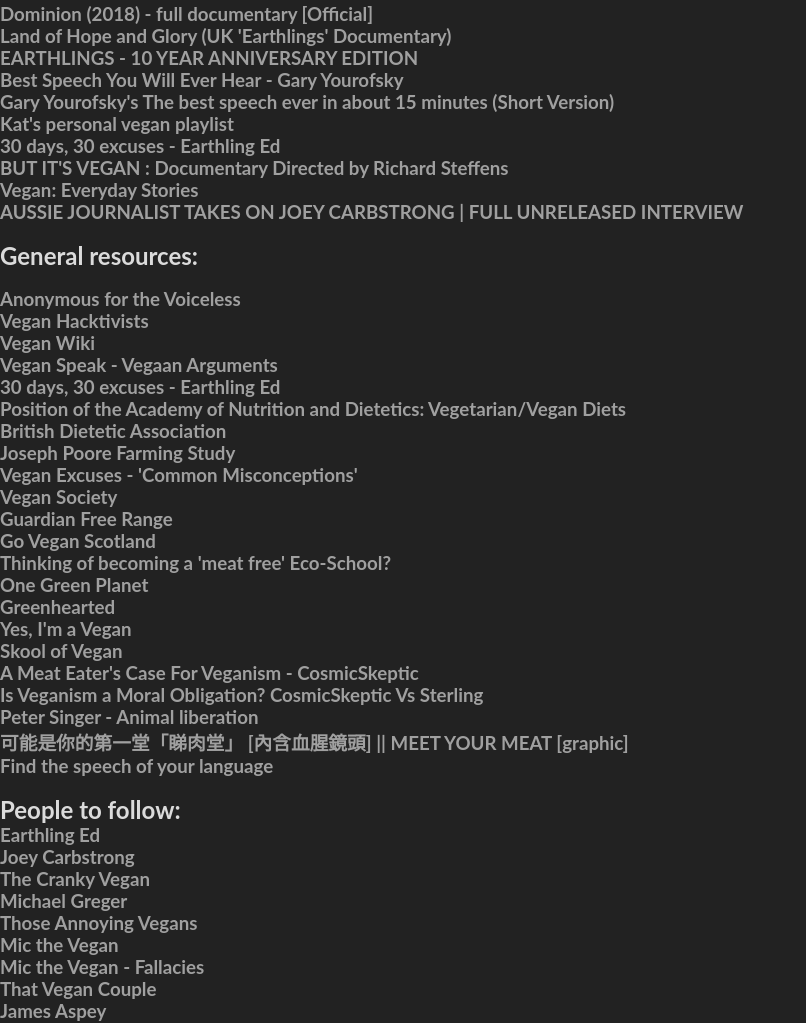
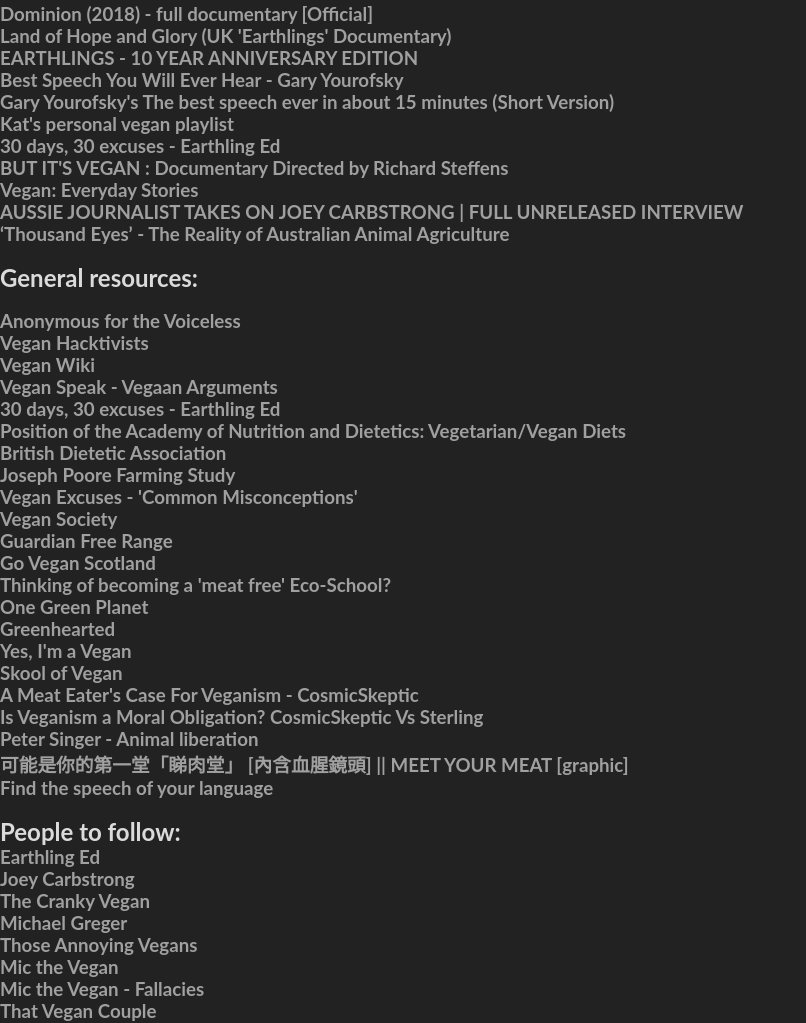
Before and after one commit to KatCh4n/vegantips, a plain HTML site: page resources.html in a window 1280 px wide. Shown: the part 3645-4668 px from the top of the page, without its empty margins (0-806 px from the left). Drawn offline with Linux system fonts and the light colour scheme.

Commit message:
thousand eyes

```diff
--- a/resources.html
+++ b/resources.html
@@ -106,6 +106,8 @@
                 <a href="https://www.youtube.com/watch?v=V4JwBgaAEmk">Vegan: Everyday Stories</a>
             <br>
             <a href="https://www.youtube.com/watch?v=qZleymetxnM">AUSSIE JOURNALIST TAKES ON JOEY CARBSTRONG | FULL UNRELEASED INTERVIEW</a>
+            <br>
+            <a href="https://www.youtube.com/watch?v=SBfpBtDL6jw">‘Thousand Eyes’ - The Reality of Australian Animal Agriculture</a>
             <br>
             </h3>
             <br>
```
